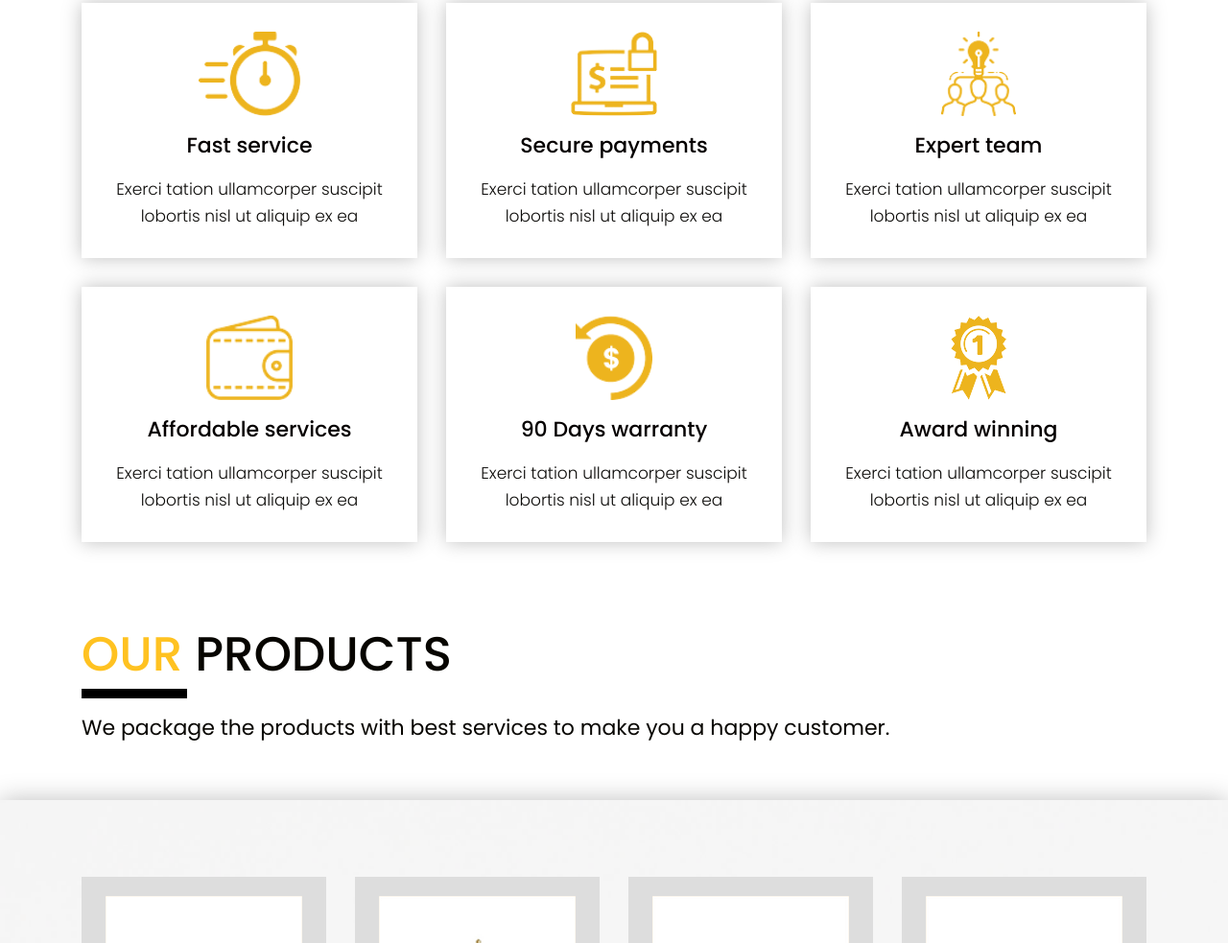
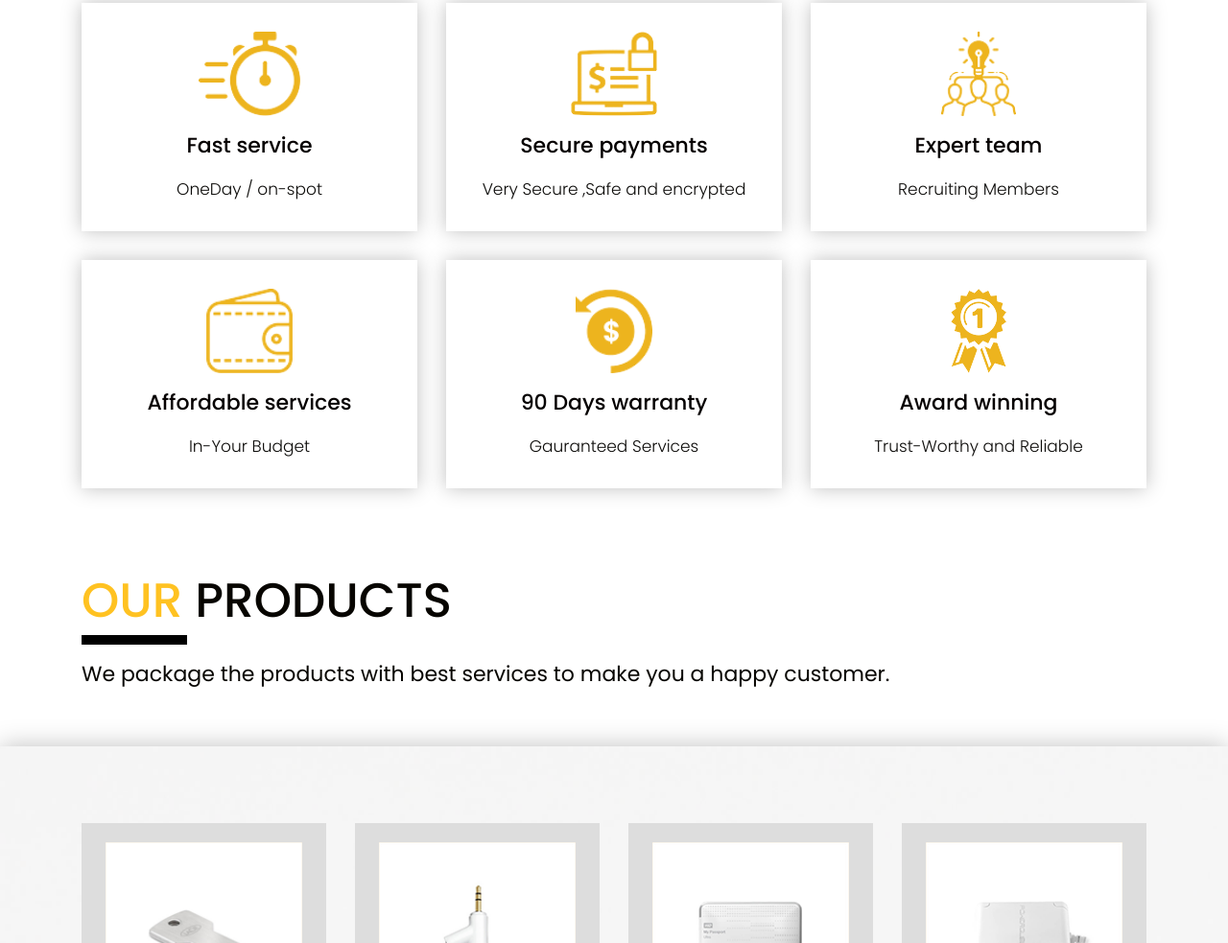
Before and after one commit to K-android/C.S-Art-Integration, a plain HTML site: page index.html in a window 1280 px wide. Shown: the part 1658-2641 px from the top of the page at 96% size. Drawn offline with nearby package versions, Linux system fonts and the light colour scheme.

Commit message:
Update index.html

```diff
--- a/index.html
+++ b/index.html
@@ -129,8 +129,8 @@
                      <div class="carousel-caption relative">
                         <h1>Our <br> <strong class="black_bold">Latest </strong><br>
                            <strong class="yellow_bold">Product </strong></h1>
-                        <p>It is a long established fact that a r <br>
-                          eader will be distracted by the readable content of a page </p>
+                        <p>what should we add? <br>
+                          No Stock </p>
                         <a  href="#">see more Products</a>
                      </div>
                   </div>
@@ -221,42 +221,42 @@
                   <div class="service-box">
                      <i><img src="icon/service1.png"/></i>
                      <h3>Fast service</h3>
-                     <p>Exerci tation ullamcorper suscipit lobortis nisl ut aliquip ex ea </p>
+                     <p>OneDay / on-spot </p>
                   </div>
                </div>
                <div class="col-xl-4 col-lg-4 col-md-4 col-sm-12">
                   <div class="service-box">
                      <i><img src="icon/service2.png"/></i>
                      <h3>Secure payments</h3>
-                     <p>Exerci tation ullamcorper suscipit lobortis nisl ut aliquip ex ea </p>
+                     <p>Very Secure ,Safe and encrypted </p>
                   </div>
                </div>
                <div class="col-xl-4 col-lg-4 col-md-4 col-sm-12">
                   <div class="service-box">
                      <i><img src="icon/service3.png"/></i>
                      <h3>Expert team</h3>
-                     <p>Exerci tation ullamcorper suscipit lobortis nisl ut aliquip ex ea </p>
+                     <p>Recruiting Members </p>
                   </div>
                </div>
                <div class="col-xl-4 col-lg-4 col-md-4 col-sm-12">
                   <div class="service-box">
                      <i><img src="icon/service4.png"/></i>
                      <h3>Affordable services</h3>
-                     <p>Exerci tation ullamcorper suscipit lobortis nisl ut aliquip ex ea </p>
+                     <p>In-Your Budget</p>
                   </div>
                </div>
                <div class="col-xl-4 col-lg-4 col-md-4 col-sm-12">
                   <div class="service-box">
                      <i><img src="icon/service5.png"/></i>
                      <h3>90 Days warranty</h3>
-                     <p>Exerci tation ullamcorper suscipit lobortis nisl ut aliquip ex ea </p>
+                     <p>Gauranteed Services </p>
                   </div>
                </div>
                <div class="col-xl-4 col-lg-4 col-md-4 col-sm-12">
                   <div class="service-box">
                      <i><img src="icon/service6.png"/></i>
                      <h3>Award winning</h3>
-                     <p>Exerci tation ullamcorper suscipit lobortis nisl ut aliquip ex ea </p>
+                     <p>Trust-Worthy and Reliable </p>
                   </div>
                </div>
             </div>
@@ -368,7 +368,8 @@
 
                </div>
 
-                <p>Good </p>
+                <p>Good
+                 Cost Efficient</p>
 
               </div>
             </div>
@@ -381,7 +382,7 @@
 
                </div>
                 <p>I am really satisfied with my first laptop free service.<br>
-                    Because Free Stuf is Free Stuf  </p>
+                 Because Free Stuf is Free Stuf  </p>
 
               </div>
             </div>
```
